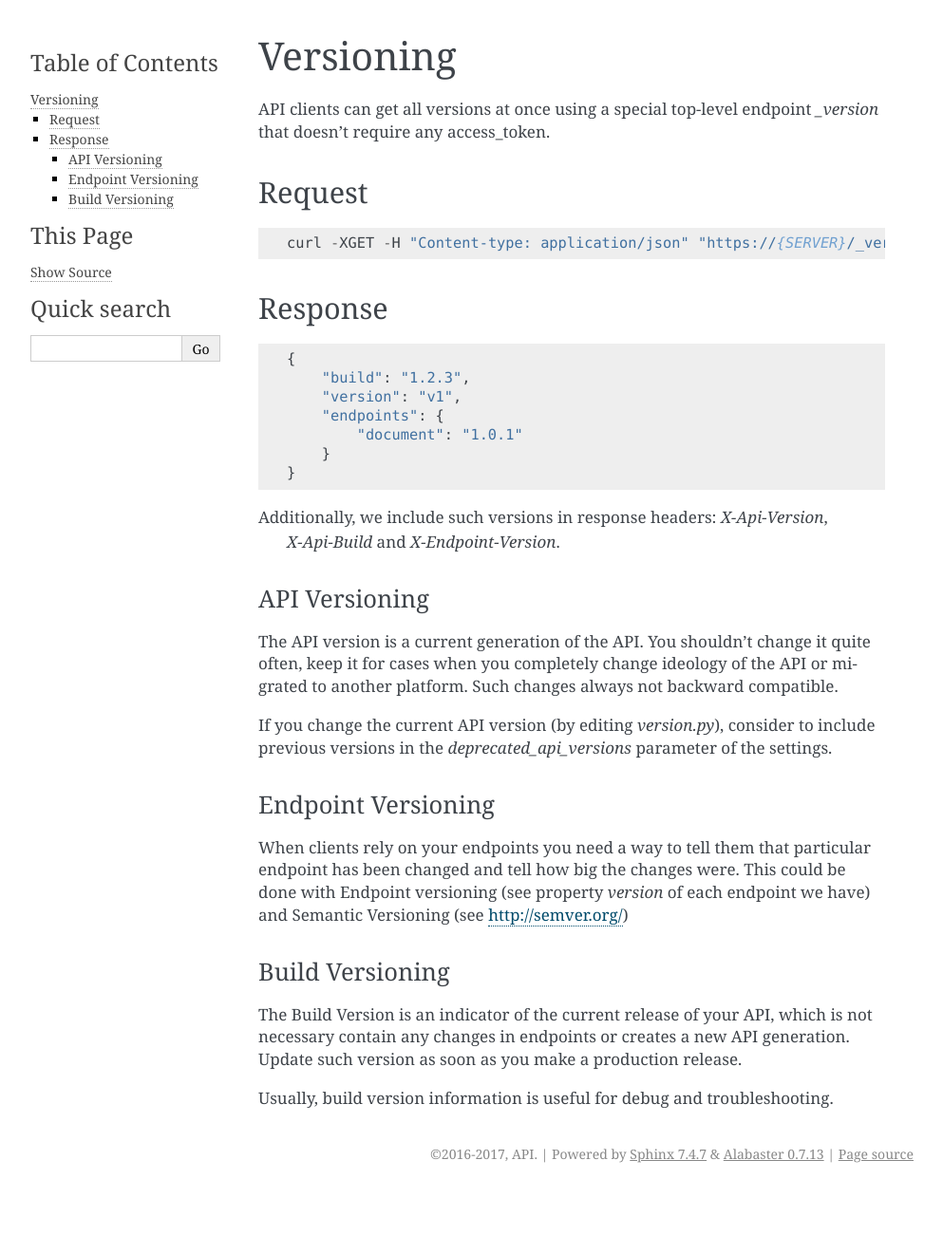
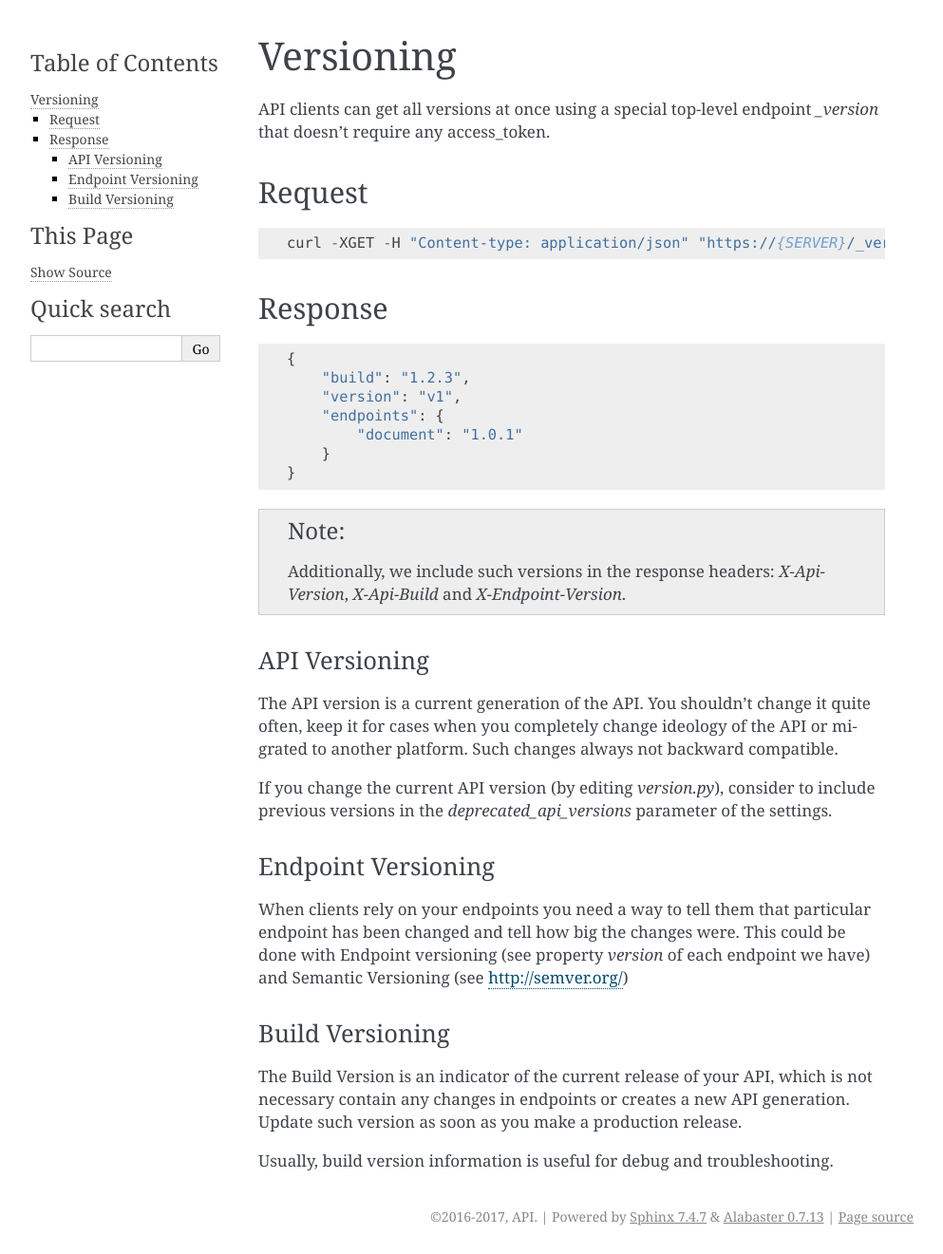
Before and after one commit to gakhov/api.boilerplate, a Sphinx documentation site: the page built from api/docs/versioning.rst, in a window 1280 px wide. Shown: the whole page at 95% size, without its empty margins (148-1141 px from the left). Built offline with Sphinx 7.4.7, drawn with Linux system fonts in a browser that asks for light colours; pages that are not in the unit, such as notebooks, are missing from menus; before the commit the page ends 1255 px from its top, so only the background shows below that.

Commit message:
Fix styling in versioning documentation.

```diff
--- a/api/docs/versioning.rst
+++ b/api/docs/versioning.rst
@@ -4,18 +4,18 @@ Versioning
 API clients can get all versions at once using a special top-level endpoint `_version`
 that doesn't require any access_token.
 
-^^^^^^^^
+~~~~~~~~
 Request
-^^^^^^^^
+~~~~~~~~
 
 ::
 
     curl -XGET -H "Content-type: application/json" "https://{SERVER}/_version"
 
 
-^^^^^^^^
+~~~~~~~~~
 Response
-^^^^^^^^
+~~~~~~~~~
 
 ::
 
@@ -28,12 +28,14 @@ Response
     }
 
 
-Additionally, we include such versions in response headers: `X-Api-Version`,
- `X-Api-Build` and `X-Endpoint-Version`.
+.. note::
+
+    Additionally, we include such versions in the response headers: `X-Api-Version`, `X-Api-Build` and `X-Endpoint-Version`.
 
 
+^^^^^^^^^^^^^^^
 API Versioning
-~~~~~~~~~~~~~~~
+^^^^^^^^^^^^^^^
 
 The API version is a current generation of the API. You shouldn't change
 it quite often, keep it for cases when you completely change ideology
@@ -45,17 +47,18 @@ to include previous versions in the `deprecated_api_versions` parameter
 of the settings.
 
 
+^^^^^^^^^^^^^^^^^^^^
 Endpoint Versioning
-~~~~~~~~~~~~~~~~~~~~
+^^^^^^^^^^^^^^^^^^^^
 
 When clients rely on your endpoints you need a way to tell them that
 particular endpoint has been changed and tell how big the changes were.
 This could be done with Endpoint versioning (see property `version` of
 each endpoint we have) and Semantic Versioning (see http://semver.org/)
 
-
+^^^^^^^^^^^^^^^^^
 Build Versioning
-~~~~~~~~~~~~~~~~~
+^^^^^^^^^^^^^^^^^
 
 The Build Version is an indicator of the current release of your API,
 which is not necessary contain any changes in endpoints or creates
```
